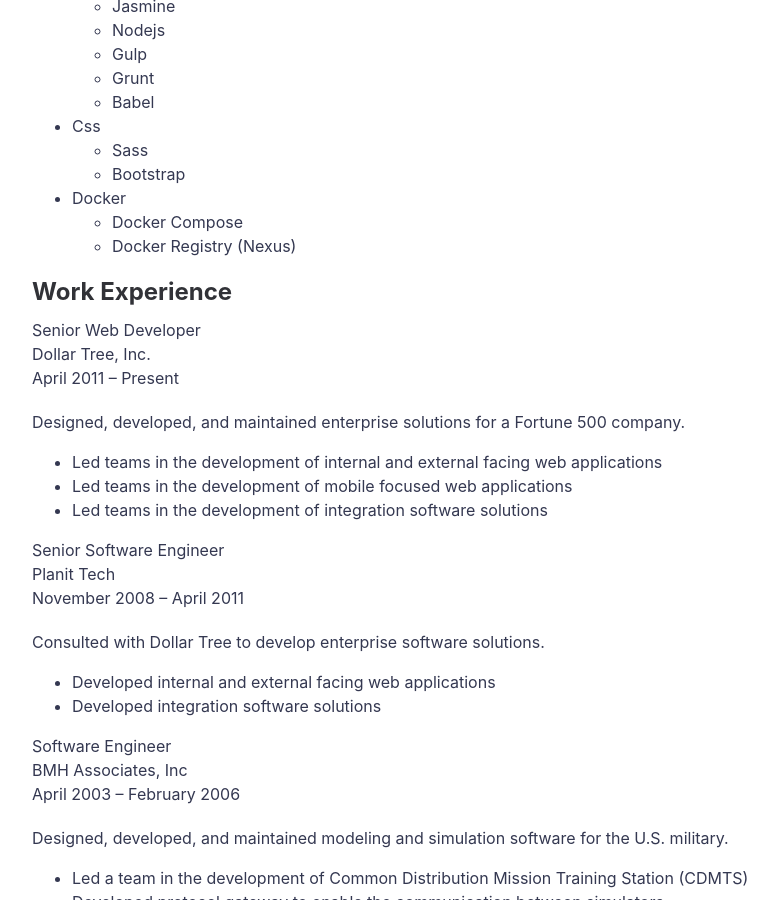
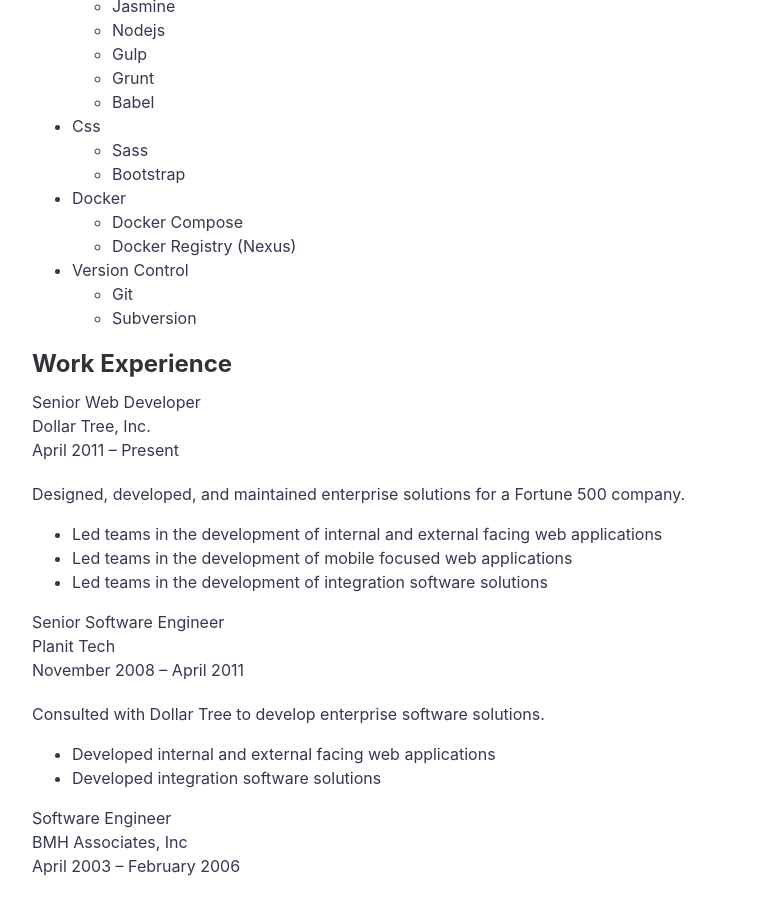
Before and after one commit to seanking/seanking.github.io, a Jekyll site: the page built from resume.html, in a window 1280 px wide and 900 px high, scrolled down 570 px. Shown: the whole window, without its empty margins (188-966 px from the left). Built offline with Jekyll 4.4.1, drawn with Linux system fonts in a browser that asks for light colours.

Commit message:
Add version controls to resume

```diff
--- a/resume.html
+++ b/resume.html
@@ -33,6 +33,11 @@
         <ul>
             <li>Docker Compose</li>
             <li>Docker Registry (Nexus)</li>
+        </ul>
+        <li>Version Control</li>
+        <ul>
+            <li>Git</li>
+            <li>Subversion</li>
         </ul>
     </ul>
 </div>
```
